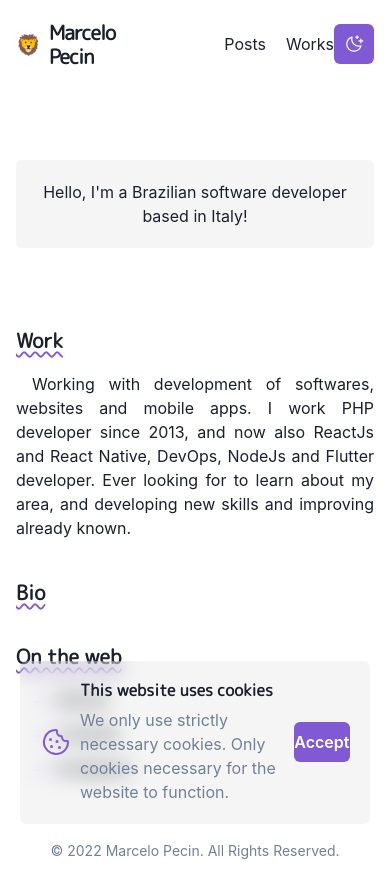
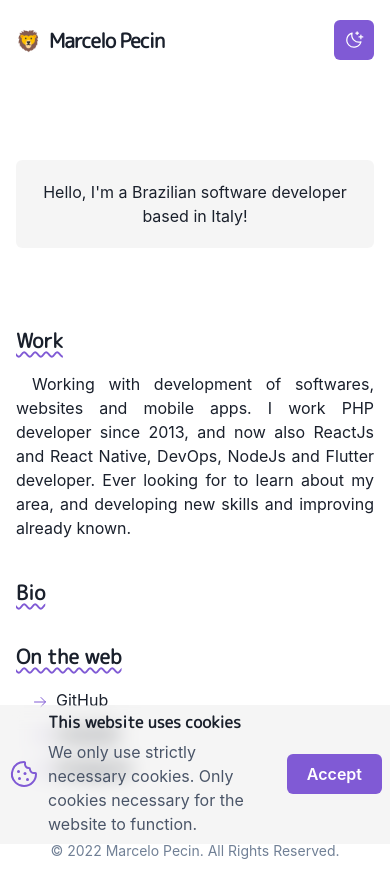
Before and after one commit to avuenja/website, a Next.js app: page / in a window 390 px wide. Built offline with nearby package versions, Linux system fonts and the light colour scheme.

Commit message:
fix: some bug in mobile design

```diff
--- a/src/components/app-button.tsx
+++ b/src/components/app-button.tsx
@@ -5,6 +5,7 @@ const AppButton = ({ children, ...props }: ButtonProps) => {
     <Button
       colorScheme={useColorModeValue('purple', 'orange')}
       padding="5"
+      minWidth="auto"
       {...props}
     >
       {children}
--- a/src/components/cookies-alert.tsx
+++ b/src/components/cookies-alert.tsx
@@ -19,11 +19,11 @@ interface CookiesAlertProps {
 const CookiesAlert = (props: CookiesAlertProps) => {
   return (
     <Flex
-      direction="row-reverse"
       position="fixed"
       width="full"
       bottom="0"
-      padding="5"
+      justifyContent="center"
+      paddingY={{ base: 0, sm: 4 }}
       zIndex="toast"
     >
       <Box
@@ -32,11 +32,11 @@ const CookiesAlert = (props: CookiesAlertProps) => {
           backdropFilter: 'blur(0.625rem)',
           WebkitBackdropFilter: 'blur(0.625rem)',
         }}
-        padding="5"
-        borderRadius="md"
-        maxWidth="xl"
+        padding={{ base: 2, sm: 5 }}
+        borderRadius={{ base: 'none', sm: 'md' }}
+        width="container.sm"
       >
-        <HStack spacing="2">
+        <HStack spacing={{ base: 2, sm: 5 }}>
           <AppIcon
             icon={Cookie}
             color={useColorModeValue('purple.500', 'orange.200')}
@@ -44,9 +44,9 @@ const CookiesAlert = (props: CookiesAlertProps) => {
             height="8"
           />
 
-          <VStack spacing="2" alignItems="start">
+          <VStack spacing="2" alignItems="start" width="full">
             <Heading size="sm">This website uses cookies</Heading>
-            <Text color="gray.500">
+            <Text color={useColorModeValue('gray.600', 'gray.400')}>
               We only use strictly necessary cookies. Only cookies necessary for
               the website to function.
             </Text>
--- a/src/components/navbar/brand.tsx
+++ b/src/components/navbar/brand.tsx
@@ -13,7 +13,7 @@ const Brand = () => {
 
       <NextLink href="/" passHref>
         <Link style={{ textDecoration: 'none' }}>
-          <Heading size="md" letterSpacing="tighter">
+          <Heading size="md" letterSpacing="tighter" whiteSpace="nowrap">
             Marcelo Pecin
           </Heading>
         </Link>
--- a/src/components/navbar/nav-links.tsx
+++ b/src/components/navbar/nav-links.tsx
@@ -3,7 +3,7 @@ import { HStack, Link } from '@chakra-ui/react'
 
 const NavLinks = () => {
   return (
-    <HStack spacing="5">
+    <HStack spacing="5" display={{ base: 'none', sm: 'flex' }}>
       <NextLink href="/posts" passHref>
         <Link>Posts</Link>
       </NextLink>
```
